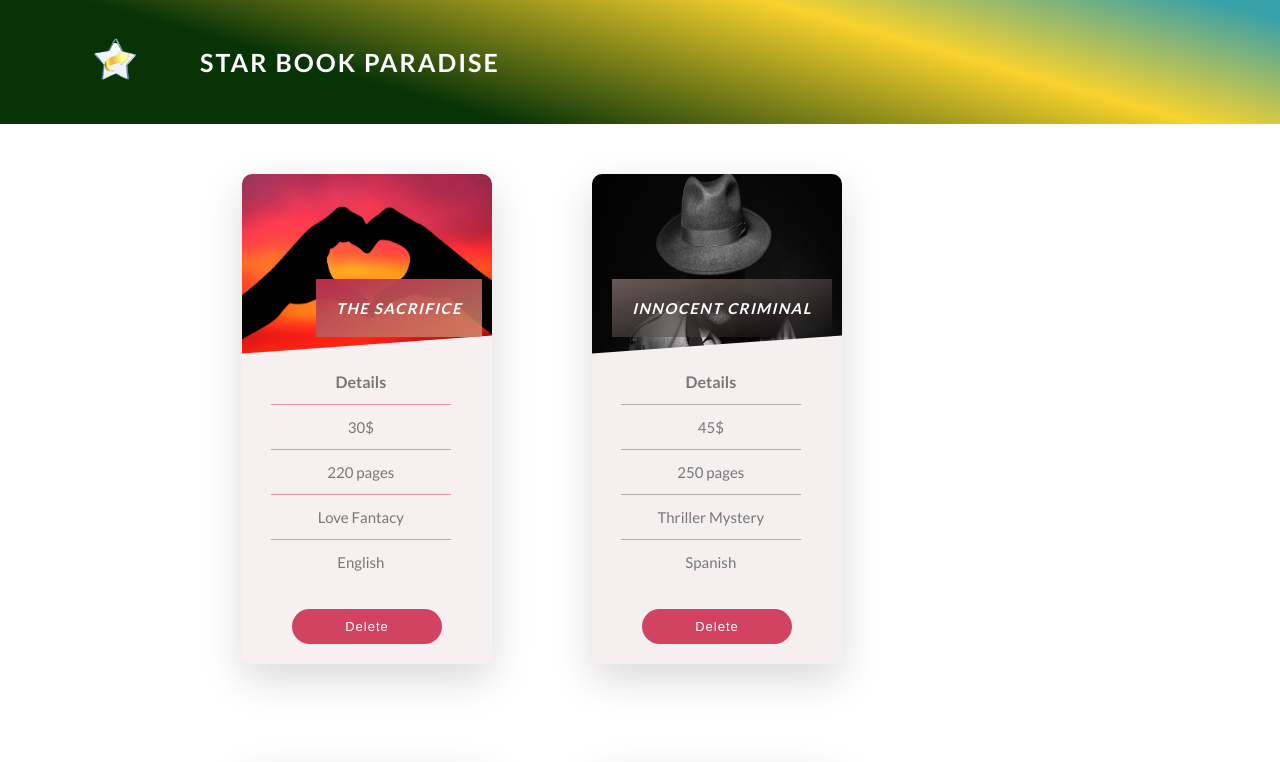
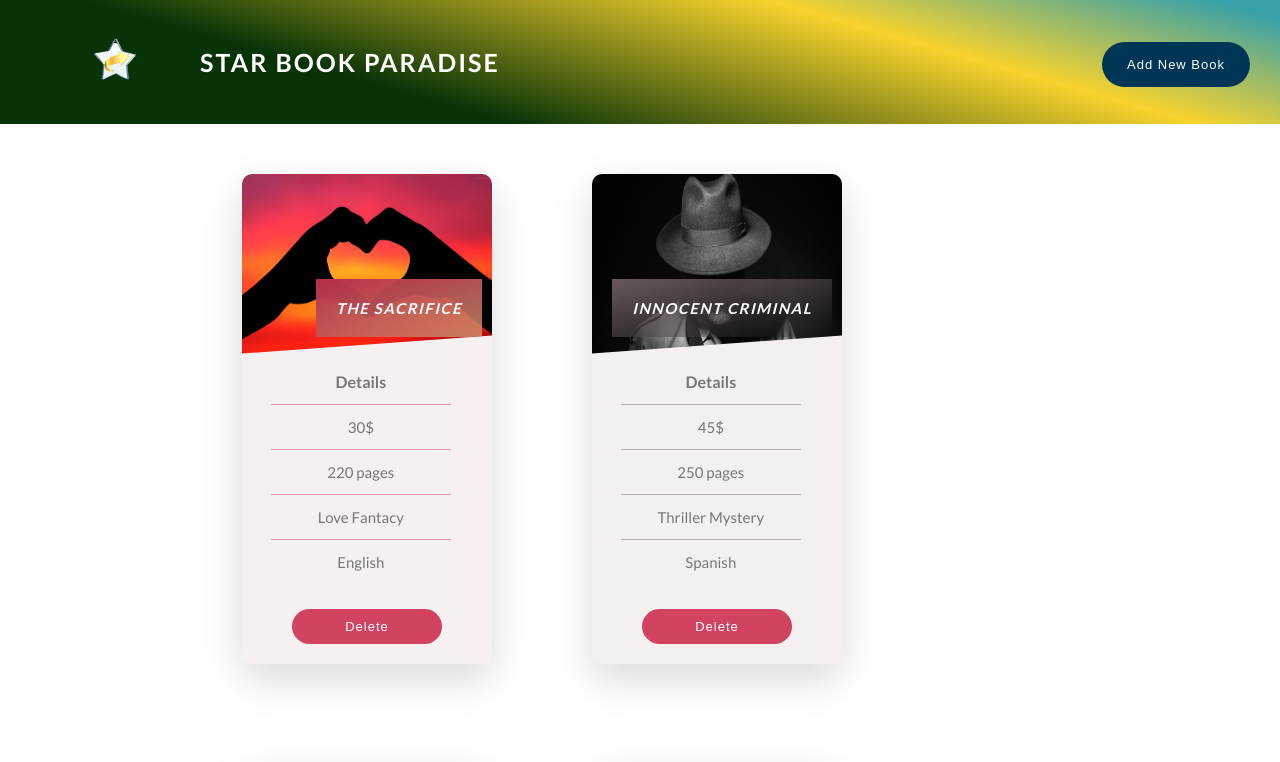
Before and after one commit to sandeep194920/BookLibrary, a React (Create React App) app: page / in a window 1280 px wide. Shown: the top 762 px of the page. Built offline with nearby package versions, Linux system fonts and the light colour scheme.

Commit message:
header btn designed

```diff
--- a/src/components/Header/Header.js
+++ b/src/components/Header/Header.js
@@ -7,6 +7,7 @@ function Header() {
         <header className={classes.header}>
             <img className={classes.header__logo} src={logo} alt="Logo" />
             <h1 className={classes.header__text}>Star Book Paradise</h1>
+            <button className={classes.header__btn}>Add New Book</button>
         </header>
     )
 }
--- a/src/components/Header/Header.module.scss
+++ b/src/components/Header/Header.module.scss
@@ -3,6 +3,8 @@ $color-light-yellow: rgb(247, 203, 8);
 $color-light-pink: rgb(202, 142, 106);
 $color-light-blue: rgb(22, 144, 153);
 $color-white: #fff;
+$color-dark-blue: rgb(0, 54, 85);
+
 .header {
   position: relative; //logo is made absolute, hence this acts as a container for logo whose position should be relative
   background-image: linear-gradient(
@@ -26,4 +28,12 @@ $color-white: #fff;
     top: 2.4rem;
     left: 8rem;
   }
+  &__btn {
+    background-color: $color-dark-blue;
+    // color: black;
+    float: right;
+    margin-top: 1.2rem;
+    padding: 1.5rem 2.5rem;
+    font-size: 1.3rem;
+  }
 }
```
Also changed, not shown: 1 other file (tests, documents, lock files or other folders).
